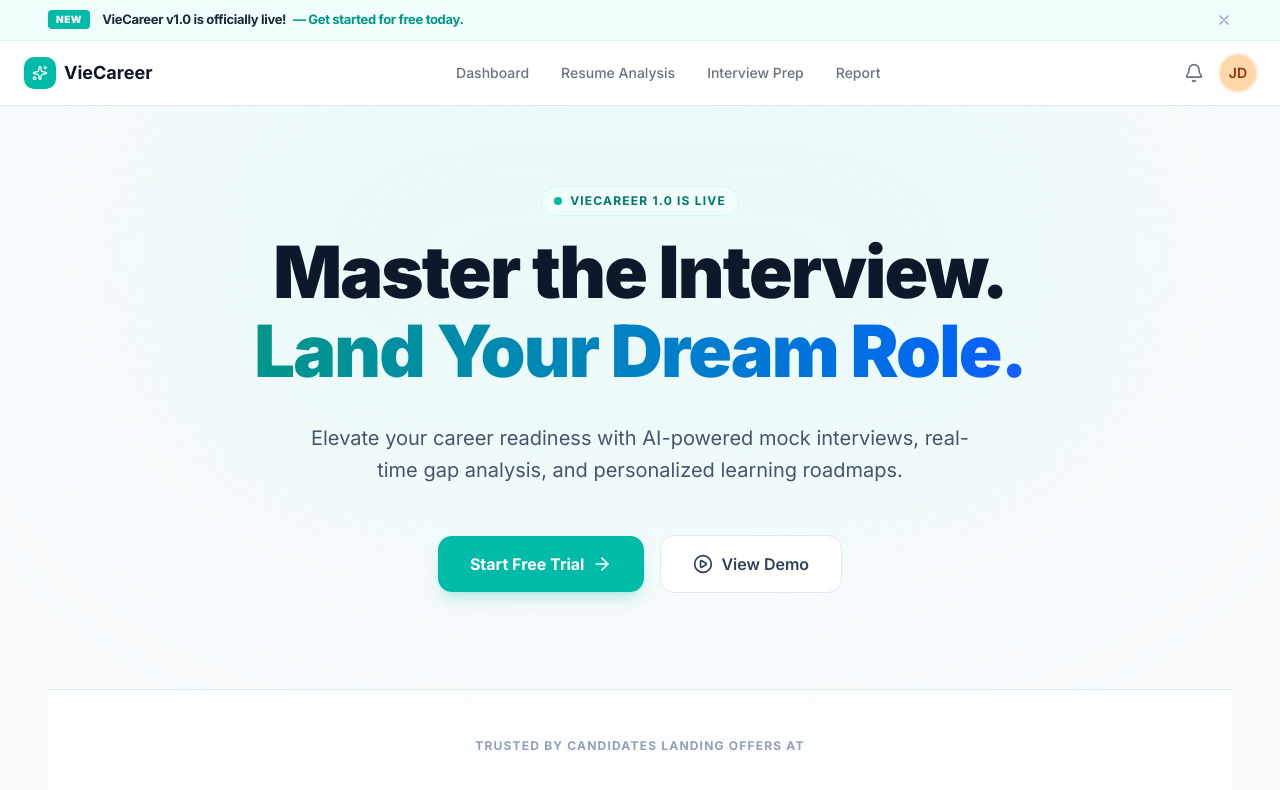
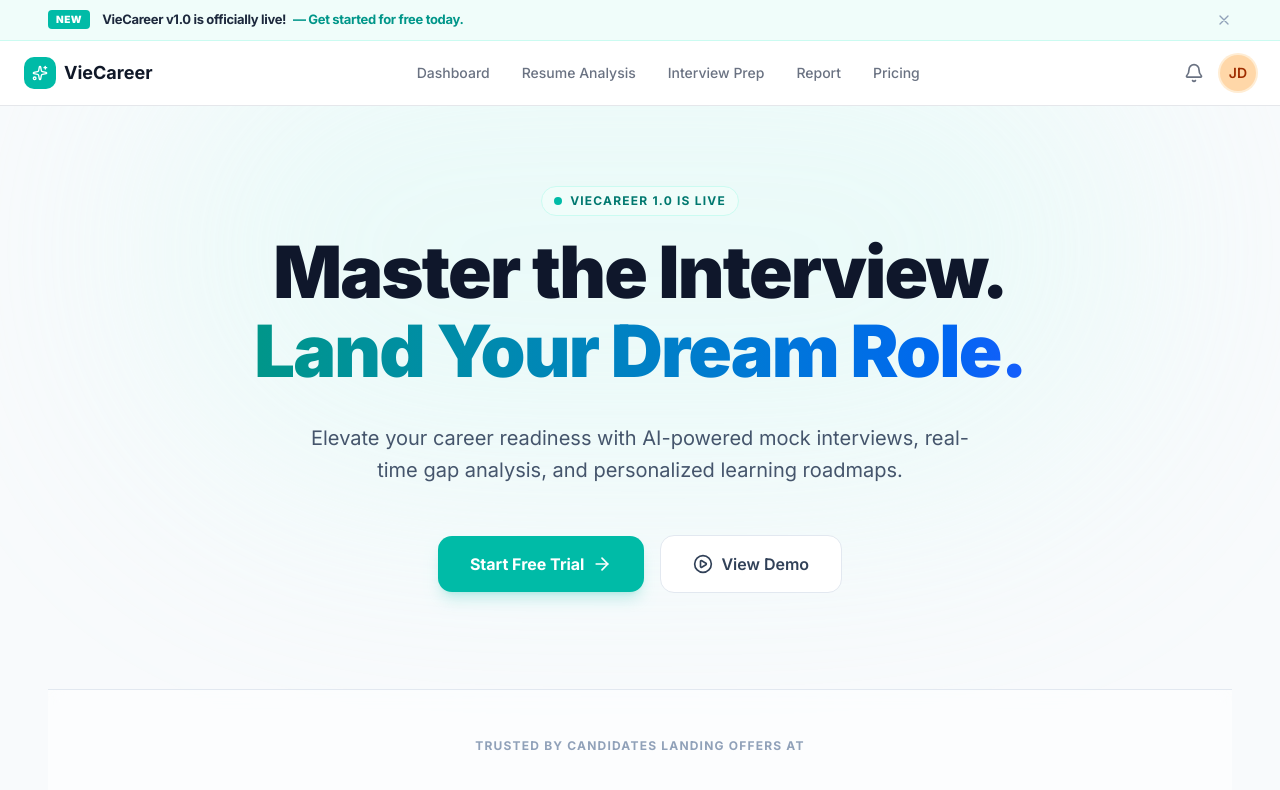
Before and after one commit to boncloudy/viecareer, a Next.js app: page /landing in a window 1280 px wide. Shown: the top 790 px of the page. Built offline with nearby package versions, Linux system fonts and the light colour scheme.

Commit message:
link page

```diff
--- a/src/app/landing/page.tsx
+++ b/src/app/landing/page.tsx
@@ -25,7 +25,7 @@ export default function LandingPage() {
       </div>
 
       {/* TopNavbar */}
-      <TopNavbar />
+      <TopNavbar extraLinks={[{ label: "Pricing", href: "/pricing" }]} />
 
       {/* --- Background Effects --- */}
       <div className="absolute top-0 left-1/2 -translate-x-1/2 w-[1000px] h-[500px] bg-teal-100/50 blur-[120px] rounded-full pointer-events-none opacity-60" />
--- a/src/components/top-navbar.tsx
+++ b/src/components/top-navbar.tsx
@@ -12,8 +12,13 @@ const navLinks = [
   { label: "Report", href: "/analytics" },
 ];
 
-export function TopNavbar() {
+interface TopNavbarProps {
+  extraLinks?: { label: string; href: string }[];
+}
+
+export function TopNavbar({ extraLinks = [] }: TopNavbarProps) {
   const pathname = usePathname();
+  const allLinks = [...navLinks, ...extraLinks];
 
   return (
     <header className="w-full bg-white border-b border-gray-200 sticky top-0 z-50">
@@ -28,7 +33,7 @@ export function TopNavbar() {
 
         {/* Center Nav */}
         <nav className="hidden md:flex items-center gap-8">
-          {navLinks.map((link) => {
+          {allLinks.map((link) => {
             const isActive = pathname === link.href;
             return (
               <Link
```
